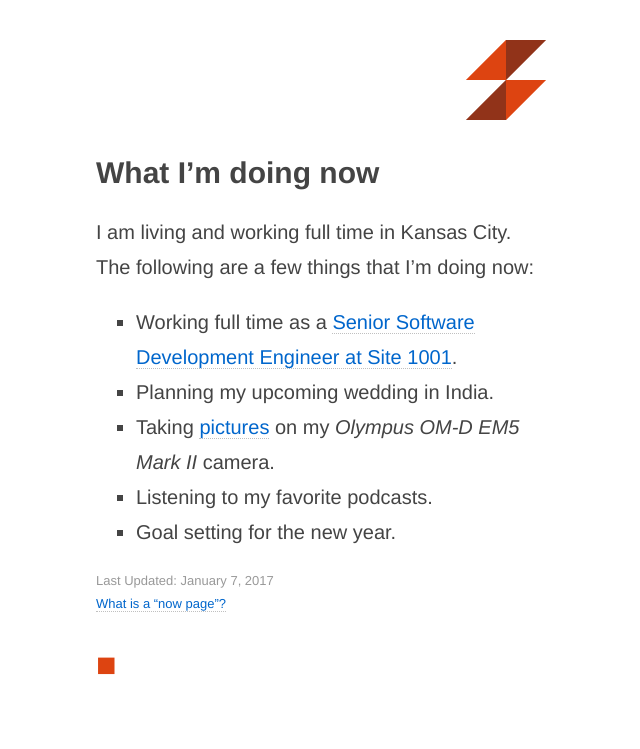
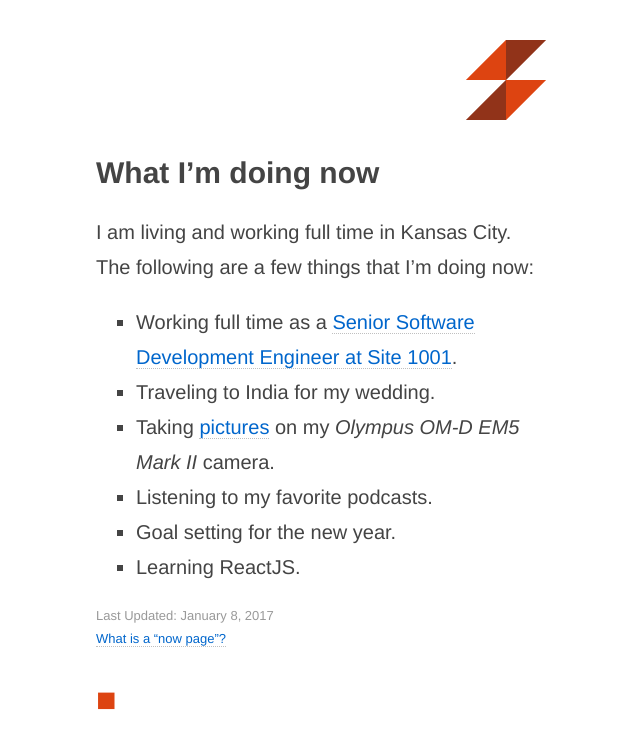
Before and after one commit to Dejital/dejital.github.com, a Jekyll site: the page built from now.html, in a window 1280 px wide. Shown: the top 749 px of the page, without its empty margins (319-959 px from the left). Built offline with Jekyll 4.4.1, drawn with Linux system fonts in a browser that asks for light colours.

Commit message:
Update now

```diff
--- a/now.html
+++ b/now.html
@@ -13,13 +13,14 @@ permalink: '/now/'
 
 <ul>
     <li>Working full time as a <a href="http://linkedin.snevsky.com">Senior Software Development Engineer at Site 1001</a>.</li>
-    <li>Planning my upcoming wedding in India.</li>
+    <li>Traveling to India for my wedding.</li>
     <li>Taking <a href="https://www.flickr.com/photos/sergeyk/albums/72157673392335722">pictures</a> on my <i>Olympus OM-D EM5 Mark II</i> camera.</li>
     <li>Listening to my favorite podcasts.</li>
     <li>Goal setting for the new year.</li>
+    <li>Learning ReactJS.</li>
 </ul>
 
 <p id="meta">
-    Last Updated: January 7, 2017 <br />
+    Last Updated: January 8, 2017 <br />
     <a href="http://nownownow.com/about#what">What is a “now page”?</a>
 </p>
```
